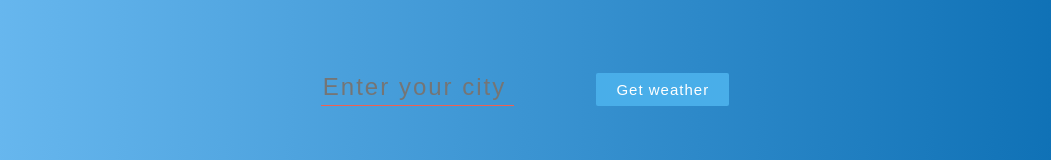
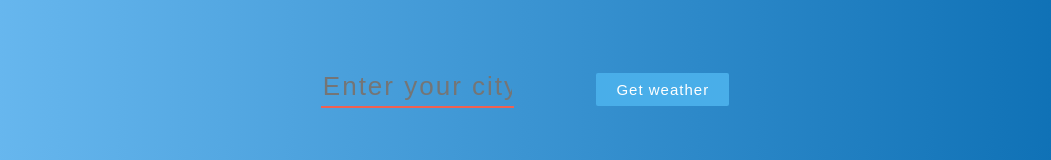
Before and after one commit to FriendSK/Angular-Clock_weather_app, an Angular app: page / in a window 1280 px wide. Shown: the part 237-397 px from the top of the page, without its empty margins (114-1165 px from the left). Built offline with nearby package versions, Linux system fonts and the light colour scheme.

Commit message:
Clock/Weather

```diff
--- a/src/app/weather/weather.component.less
+++ b/src/app/weather/weather.component.less
@@ -30,13 +30,13 @@ button {
   input {
     background-color: transparent;
     border: 0;
-    border-bottom: solid 1px #f16051;
+    border-bottom: solid 2px #f16051;
     width: 15%;
     padding-bottom: 4px;
     font-weight: 500;
     letter-spacing: 2px;
     margin-bottom: 30px;
     margin-right: 80px;
-    font-size: 24px;
+    font-size: 26px;
     outline: none;
   }
```
